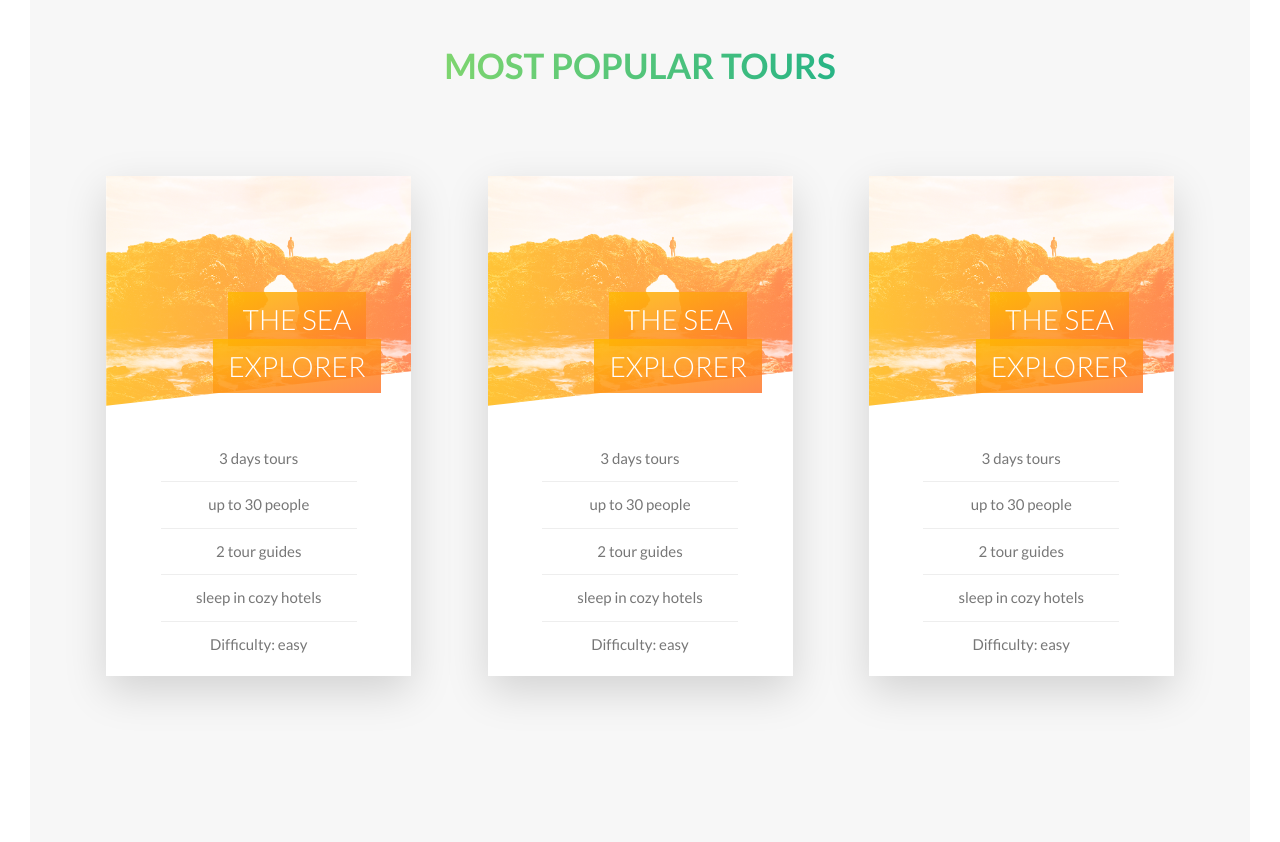
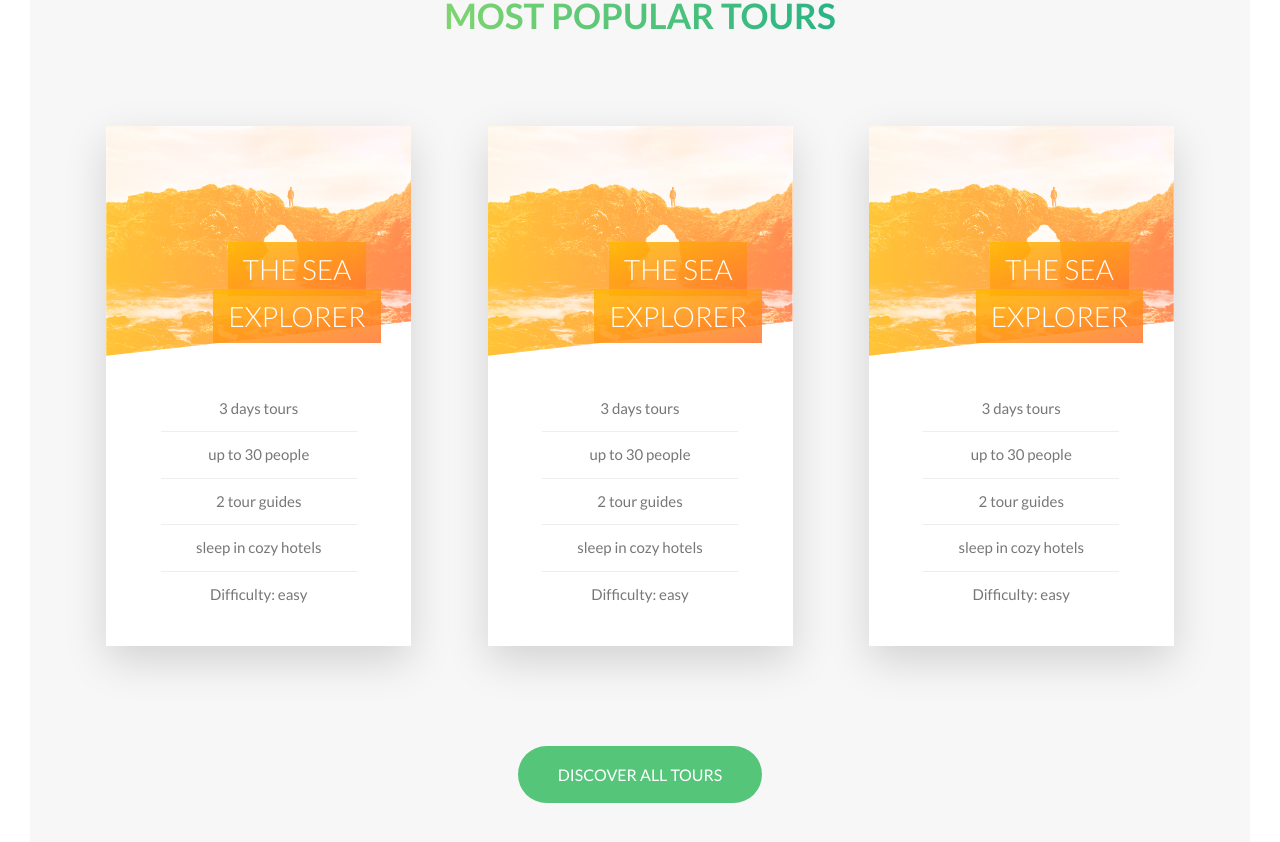
Before and after one commit to mhdkashif07/natours-web-sass, a React (Create React App) app: page / in a window 1280 px wide. Shown: the part 2360-3202 px from the top of the page. Built offline with nearby package versions, Linux system fonts and the light colour scheme.

Commit message:
create card button

```diff
--- a/src/components/Card.js
+++ b/src/components/Card.js
@@ -99,8 +99,12 @@ const Card = () => {
           </div>
         </Grid>
 
+      </Grid>
 
-      </Grid>
+      <div className="btn_container u-text-center u-margin-top-huge">
+            <a href="" className="btn btn_green">Discover all tours</a>
+        </div>
+
     </div>
   );
 };
--- a/src/css/style.css
+++ b/src/css/style.css
@@ -55,9 +55,19 @@ body {
 .u-margin-8 {
   margin-bottom: 8rem; }
 
+.u-margin-top-big {
+  margin-top: 8rem; }
+
+.u-margin-top-huge {
+  margin-top: 10rem; }
+
 .btn_white {
   background-color: #fff;
   color: #777; }
+
+.btn_green {
+  background-color: #55c57a;
+  color: #fff; }
 
 .btn:link, .btn:visited {
   text-transform: uppercase;
@@ -166,10 +176,12 @@ body {
 .card {
   -webkit-perspective: 150rem;
   perspective: 150rem;
-  height: 50rem;
-  position: relative; }
+  height: 52rem;
+  position: relative;
+  border-top-left-radius: 3px;
+  border-top-right-radius: 3px; }
   .card__side {
-    height: 50rem;
+    height: 52rem;
     transition: all 0.8s ease;
     position: absolute;
     top: 0;
@@ -273,8 +285,9 @@ body {
     transform: skewY(7deg); }
 
 .tours__section {
-  padding: 20rem 0;
-  background-color: #f7f7f7; }
+  padding: 25rem 0 15rem 0;
+  background-color: #f7f7f7;
+  margin-top: -10rem; }
 
 * {
   padding: 0;
--- a/src/sass/base/_utilities.scss
+++ b/src/sass/base/_utilities.scss
@@ -3,3 +3,11 @@
 .u-margin-8{
     margin-bottom: 8rem;
 }
+
+.u-margin-top-big{
+    margin-top: 8rem;
+}
+
+.u-margin-top-huge{
+    margin-top: 10rem;
+}
--- a/src/sass/components/_button.scss
+++ b/src/sass/components/_button.scss
@@ -3,6 +3,11 @@
     &_white {
       background-color: $color-white;
       color: $color-grey-dark;
+    }
+
+    &_green {
+      background-color: $color-primary;
+      color: $color-white;
     }
 
     &:link,
--- a/src/sass/components/_card.scss
+++ b/src/sass/components/_card.scss
@@ -3,11 +3,13 @@
 
   -webkit-perspective: 150rem;
   perspective: 150rem;
-  height: 50rem;
+  height: 52rem;
   position: relative;
+  border-top-left-radius: 3px;
+  border-top-right-radius: 3px;
 
   &__side {
-    height: 50rem;
+    height: 52rem;
     transition: all 0.8s ease;
     position: absolute;
     top: 0;
@@ -97,14 +99,14 @@
         font-size: 1.5rem;
         padding: 1rem;
 
-        &:not(:last-child){
+        &:not(:last-child) {
           border-bottom: 1px solid $color-grey-light-2;
         }
       }
     }
   }
 
-  &__cta{
+  &__cta {
     position: absolute;
     top: 50%;
     left: 50%;
@@ -113,18 +115,18 @@
     text-align: center;
   }
 
-  &__price-box{
+  &__price-box {
     text-align: center;
     color: $color-white;
     margin-bottom: 8rem;
   }
 
-  &__price-only{
+  &__price-only {
     font-size: 1.4rem;
     text-transform: uppercase;
   }
 
-  &__price-value{
+  &__price-value {
     font-size: 6rem;
     font-weight: 100;
   }
--- a/src/sass/pages/_home.scss
+++ b/src/sass/pages/_home.scss
@@ -24,6 +24,7 @@
 
 
 .tours__section{
-    padding: 20rem 0;
+    padding: 25rem 0 15rem 0;
     background-color: $color-grey-light-1;
+    margin-top: -10rem;
 }
```
Lines whose indentation alone changed are shown as unchanged.
